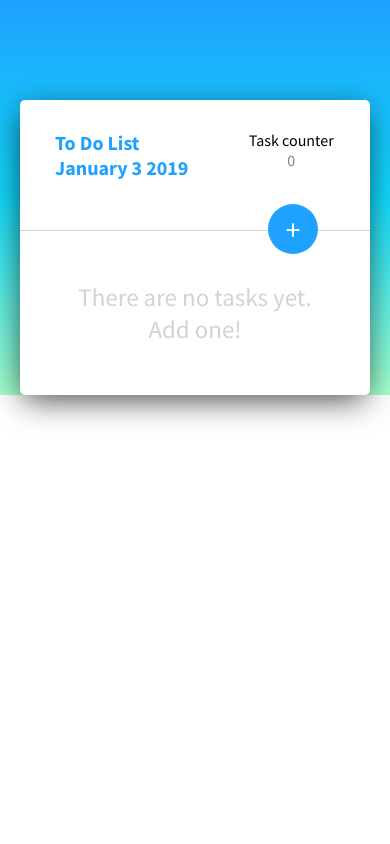
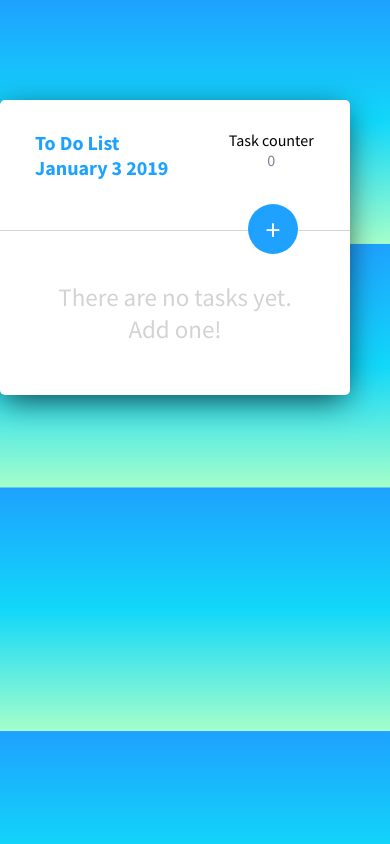
Before and after one commit to andreifindrihan/todolist, a plain HTML site: page index.html in a window 390 px wide. Drawn offline with Linux system fonts and the light colour scheme.

Commit message:
Update style.css

```diff
--- a/style.css
+++ b/style.css
@@ -247,7 +247,7 @@ input:focus + label {
 /* MEDIA QUERIES */
 @media screen and (max-width:600px) {
     body {
-        background-repeat: no-repeat;
+        position: fixed;
     }
     main {
         width: 350px;
```
